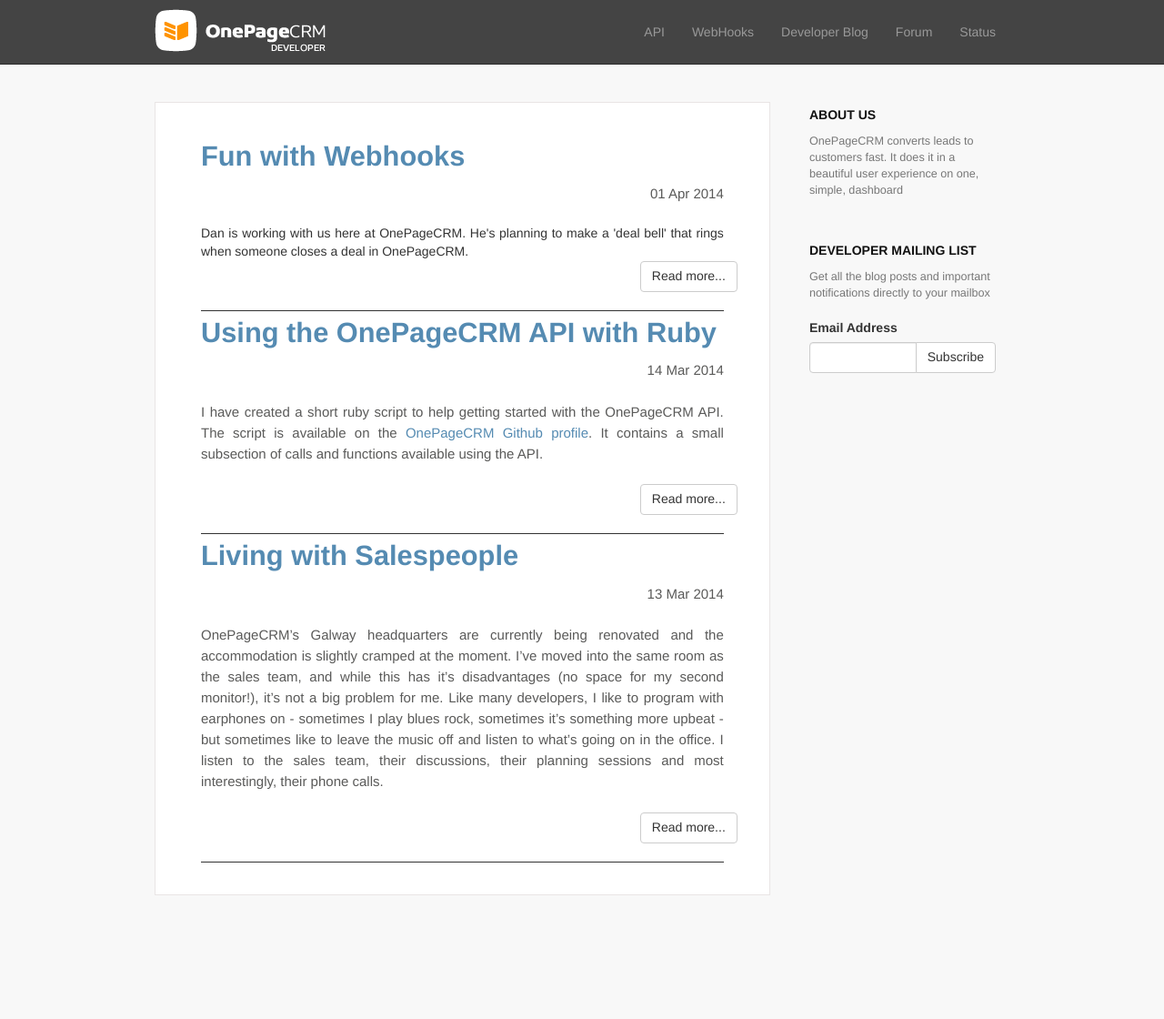
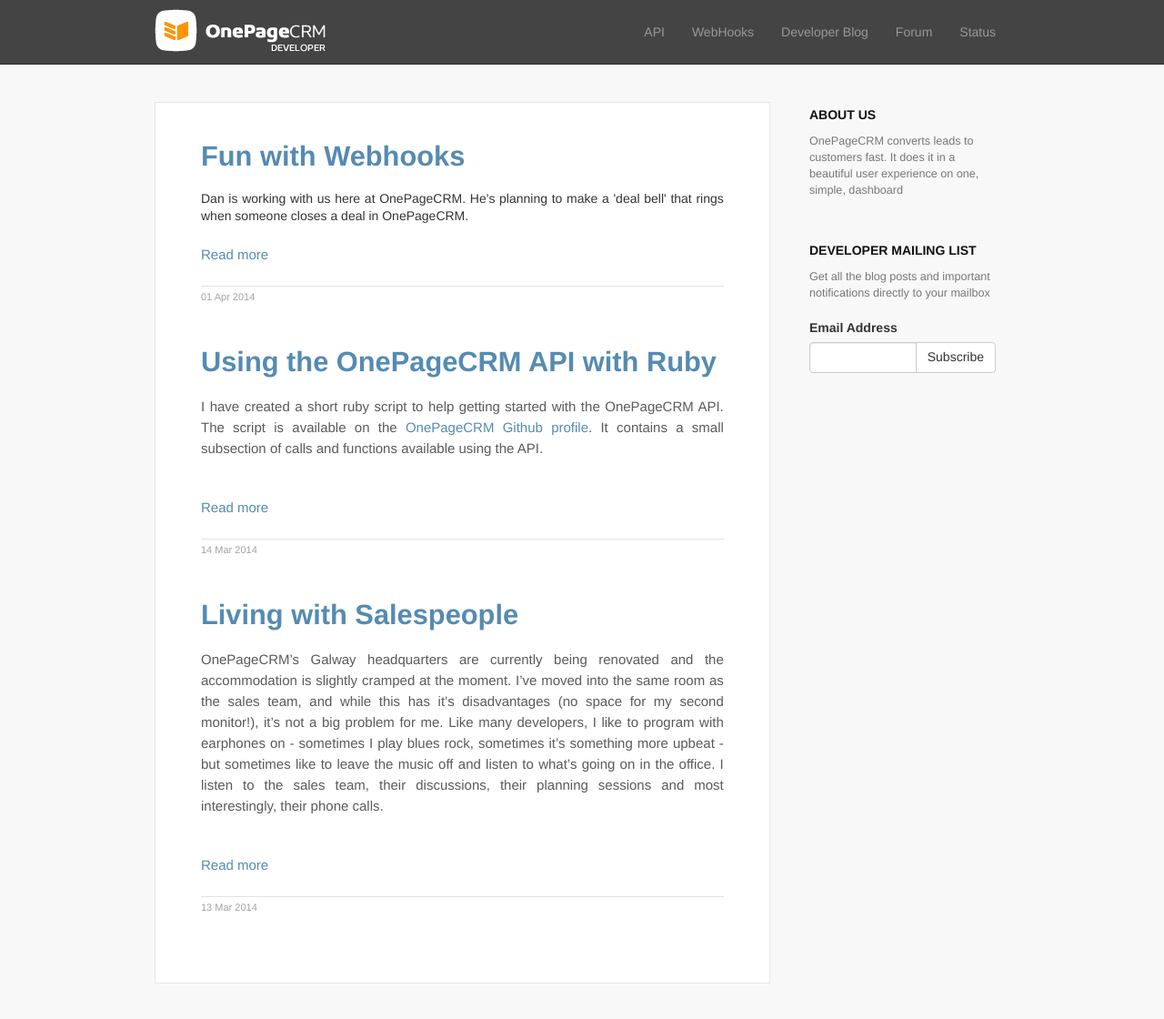
Before and after one commit to OnePageCRM/OnePageCRM.github.io, a Jekyll site: the page built from blog/index.html, in a window 1280 px wide and 1151 px high. Shown: the top 1120 px of the window at 91% size. Built offline with Jekyll 4.4.1, drawn with Linux system fonts in a browser that asks for light colours; nearby versions of some CDN libraries; Markdown is read by kramdown in place of the engine named in the settings.

Commit message:
style for blog section

```diff
--- a/blog/index.html
+++ b/blog/index.html
@@ -4,19 +4,22 @@
 ---
 <div>
   {% for post in site.categories["blog"] %}
-  <div  class="api-element">
-  <span>
-    <h1> <a href="{{ post.url }}"> {{ post.title }}</a></h1>
-    <p class="date text-right">
-      {{ post.date | date_to_string }}
-    </p>
-    </span>
+  <section class="blog-element">
+    <header>
+      <h1 class="post-title"> <a href="{{ post.url }}"> {{ post.title }}</a></h1>
+      <p class="author">{{ author.name }}</p>
+    </header>
     <div class="text-justify">
       {{ post.excerpt }}
     </div>
-    <div class="row">
-      <a class="pull-right btn btn-default" href="{{ post.url }}"> Read more... </a>
-    </div>
-  </div>
+    <p class="row">
+      <a class="read-more" href="{{ post.url }}"> Read more </a>
+    </p>
+    <footer>
+      <p class="date">
+        {{ post.date | date_to_string }}
+      </p>
+    </footer>
+  </section>
   {% endfor %}
 </div>
--- a/css/main.css
+++ b/css/main.css
@@ -146,6 +146,30 @@
   line-height: 23px;
   margin: 0 0 1.5em;
 }
+.blog-element {
+  padding-bottom: 20px;
+  padding-top: 10px;
+}
+.blog-element .author{
+  font-size: 15px;
+  color: #a2a2a2;
+}
+.blog-element .read-more{
+  display: block;
+  font-size: 15px;
+  margin-top: 20px;
+}
+.blog-content .date{
+  font-size: 12px;
+  color: #a2a2a2;
+}
+.blog-content .blog-element .date{
+  font-size: 11px;
+  border-top: 1px solid #e2e2e2;
+}
+.blog-content .post-title{
+  margin:0;
+}
 
 .sidebar .block {
   margin-bottom: 3em;
```
Also changed, not shown: _layouts/post.html (+6 -8 lines).
